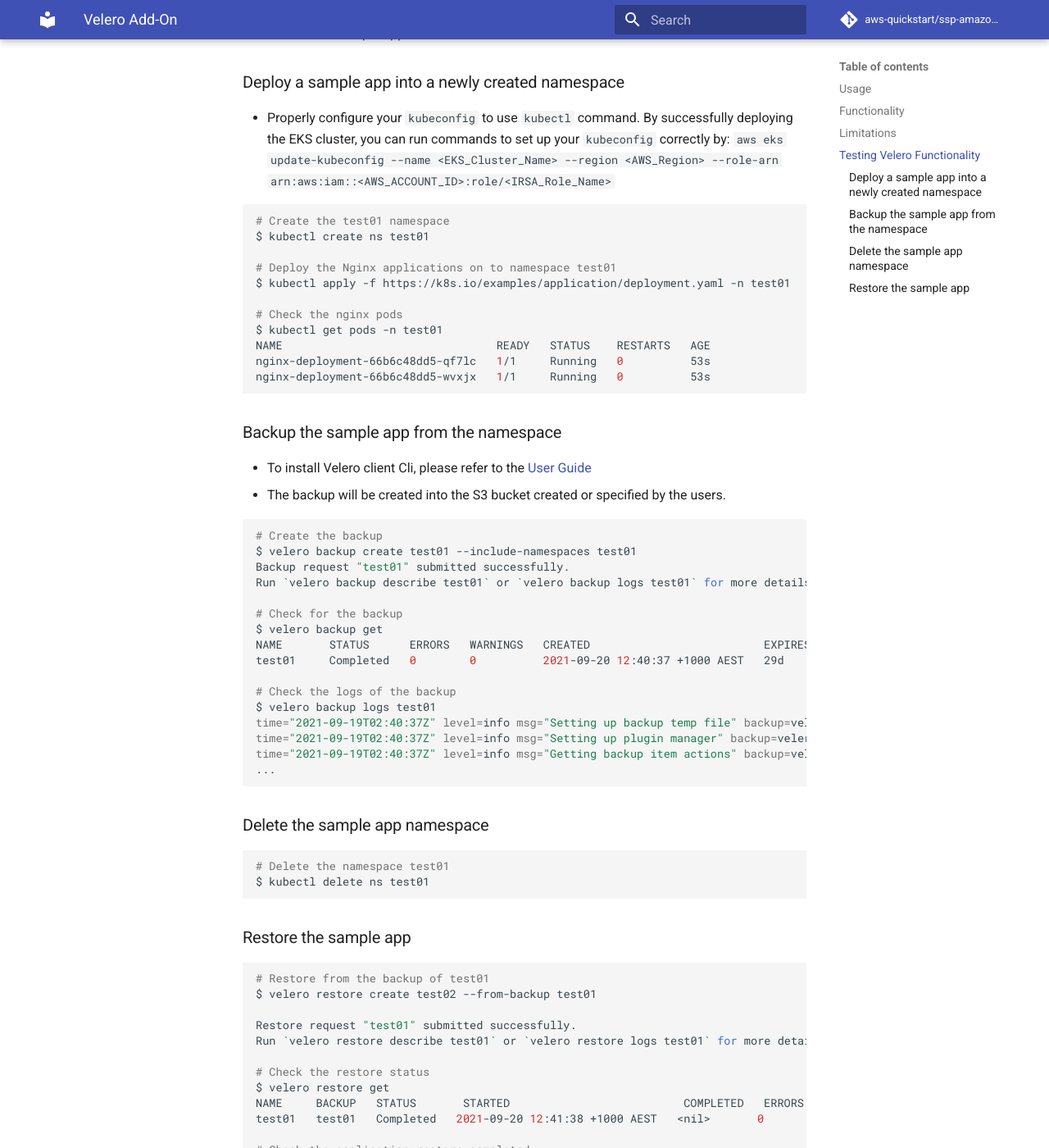
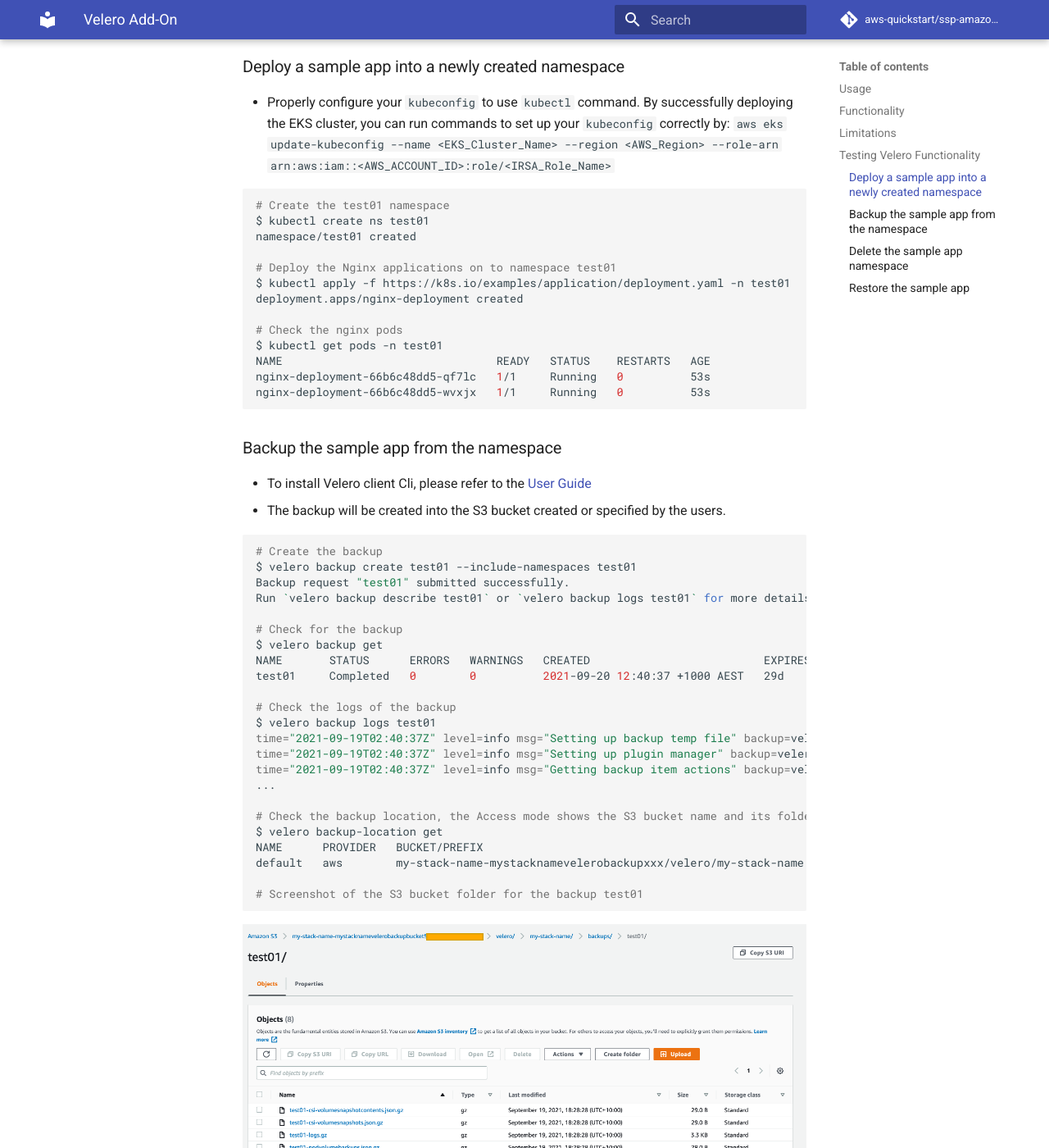
Before and after one commit to aws-quickstart/cdk-eks-blueprints, an MkDocs documentation site: the page built from docs/addons/velero.md, in a window 1280 px wide and 1400 px high, scrolled down 1922 px. Shown: the whole window at 82% size. Built offline with MkDocs 1.6.1 and Material for MkDocs 9.7.7, drawn with Linux system fonts in a browser that asks for light colours; comment, search, counter and statistics services are not loaded; some of the changed text lies outside the part shown.

Commit message:
update the documents

````diff
--- a/docs/addons/velero.md
+++ b/docs/addons/velero.md
@@ -72,9 +71,11 @@
 ```bash
 # Create the test01 namespace
 $ kubectl create ns test01
+namespace/test01 created
 
 # Deploy the Nginx applications on to namespace test01
 $ kubectl apply -f https://k8s.io/examples/application/deployment.yaml -n test01
+deployment.apps/nginx-deployment created
 
 # Check the nginx pods
 $ kubectl get pods -n test01
@@ -105,7 +106,16 @@
 time="2021-09-19T02:40:37Z" level=info msg="Setting up plugin manager" backup=velero/test01 logSource="pkg/controller/backup_controller.go:563"
 time="2021-09-19T02:40:37Z" level=info msg="Getting backup item actions" backup=velero/test01 logSource="pkg/controller/backup_controller.go:567"
 ...
+
+# Check the backup location, the Access mode shows the S3 bucket name and its folders.
+$ velero backup-location get
+NAME      PROVIDER   BUCKET/PREFIX                                                                         PHASE       LAST VALIDATED                   ACCESS MODE   DEFAULT
+default   aws        my-stack-name-mystacknamevelerobackupxxx/velero/my-stack-name   Available   2021-09-20 12:29:35 +1000 AEST   ReadWrite     true
+
+# Screenshot of the S3 bucket folder for the backup test01
 ```
+![VeleroBackupScreenshot](../assets/images/velero_backup_S3_bucket.png)
+
 
 ### Delete the sample app namespace
 
@@ -118,7 +128,7 @@
 
 ```bash
 # Restore from the backup of test01
-$ velero restore create test02 --from-backup test01
+$ velero restore create test01 --from-backup test01
 
 Restore request "test01" submitted successfully.
 Run `velero restore describe test01` or `velero restore logs test01` for more details.
````
Also changed, not shown: other parts of docs/addons/velero.md (+0 -1 lines), docs/assets/images/velero_backup_S3_bucket.png (added), 1 other file.
